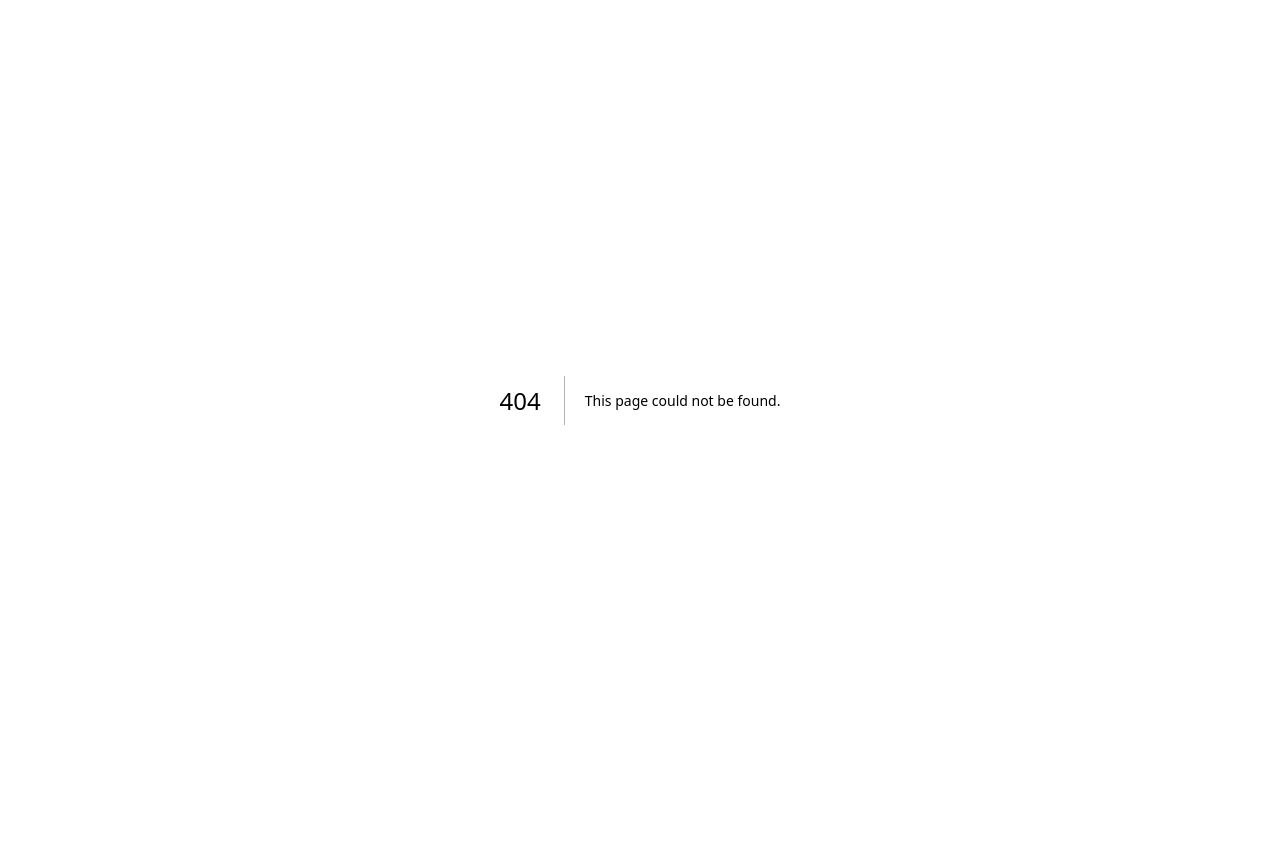
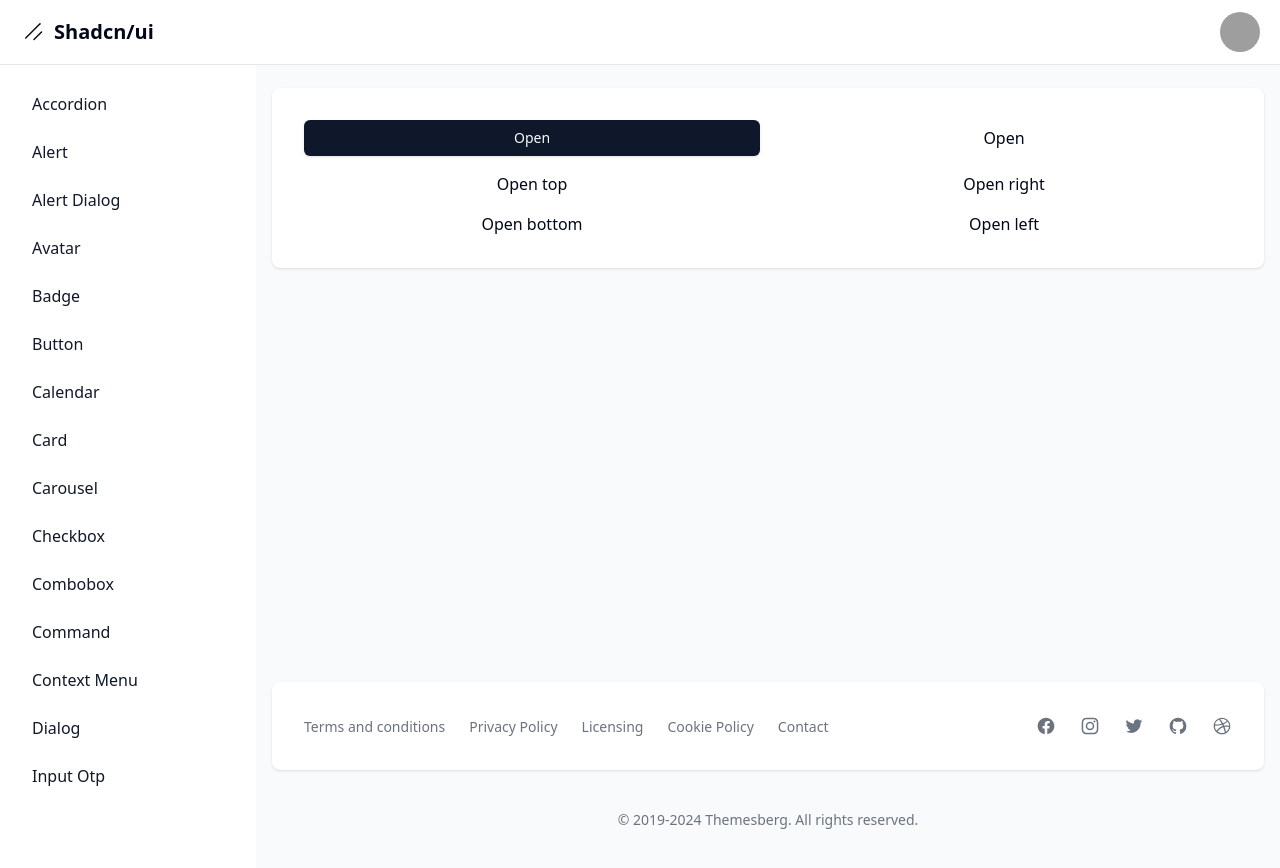
Before and after one commit to Ruli-AlSe/shadcn-dashboard, a Next.js app: page /dashboard/sheet in a window 1280 px wide. Before the commit this address had no page. Before the commit the page ends 800 px from the top, so only its background shows below. Built offline with nearby package versions, Linux system fonts and the light colour scheme; grey boxes are pictures that could not be loaded.

Commit message:
Install and test progress and sheet components

```diff
--- a/package.json
+++ b/package.json
@@ -18,6 +18,7 @@
     "@radix-ui/react-label": "^2.1.1",
     "@radix-ui/react-menubar": "^1.1.4",
     "@radix-ui/react-popover": "^1.1.4",
+    "@radix-ui/react-progress": "^1.1.1",
     "@radix-ui/react-slot": "^1.1.1",
     "class-variance-authority": "^0.7.1",
     "clsx": "^2.1.1",
--- a/src/app/dashboard/layout.tsx
+++ b/src/app/dashboard/layout.tsx
@@ -21,6 +21,8 @@
   { name: 'context menu', href: 'context-menu' },
   { name: 'menubar', href: 'menubar' },
   { name: 'input otp', href: 'input-otp' },
+  { name: 'progress', href: 'progress' },
+  { name: 'sheet', href: 'sheet' },
 ].sort((a, b) => a.name.localeCompare(b.name));
 
 export default function DashboardLayout({ children }: { children: React.ReactNode }) {
--- /dev/null
+++ b/src/app/dashboard/progress/page.tsx
@@ -0,0 +1,40 @@
+'use client';
+
+import { Progress } from '@/components/ui/progress';
+import { cn } from '@/lib/utils';
+import { useState, useEffect } from 'react';
+
+export default function Page() {
+  const [progress, setProgress] = useState(0);
+
+  useEffect(() => {
+    const interval = setInterval(() => {
+      setProgress((prev) => {
+        if (prev > 100) {
+          clearInterval(interval);
+
+          return 100;
+        }
+
+        return prev + 1;
+      });
+    }, 100);
+
+    return () => {
+      clearInterval(interval);
+    };
+  }, []);
+
+  return (
+    <div>
+      <Progress
+        value={progress}
+        indicatorColor={cn({
+          'bg-red-500': progress < 50,
+          'bg-yellow-500': progress > 50 && progress < 80,
+          'bg-green-500': progress > 80,
+        })}
+      />
+    </div>
+  );
+}
--- /dev/null
+++ b/src/app/dashboard/sheet/page.tsx
@@ -0,0 +1,51 @@
+'use client';
+
+import { useState } from 'react';
+import { Button } from '@/components/ui/button';
+import {
+  Sheet,
+  SheetContent,
+  SheetDescription,
+  SheetHeader,
+  SheetTitle,
+  SheetTrigger,
+} from '@/components/ui/sheet';
+
+const SHEET_SIDES = ['top', 'right', 'bottom', 'left'] as const;
+
+export default function SheetPage() {
+  const [open, setOpen] = useState(false);
+  return (
+    <div className="grid grid-cols-2 gap-4">
+      <Button onClick={() => setOpen(true)}>Open</Button>
+
+      <Sheet open={open} onOpenChange={setOpen}>
+        <SheetTrigger>Open</SheetTrigger>
+        <SheetContent>
+          <SheetHeader>
+            <SheetTitle>Are you absolutely sure?</SheetTitle>
+            <SheetDescription>
+              This action cannot be undone. This will permanently delete your account and remove
+              your data from our servers.
+            </SheetDescription>
+          </SheetHeader>
+        </SheetContent>
+      </Sheet>
+
+      {SHEET_SIDES.map((side) => (
+        <Sheet key={side}>
+          <SheetTrigger>Open {side}</SheetTrigger>
+          <SheetContent side={side}>
+            <SheetHeader>
+              <SheetTitle>Are you absolutely sure?</SheetTitle>
+              <SheetDescription>
+                This action cannot be undone. This will permanently delete your account and remove
+                your data from our servers.
+              </SheetDescription>
+            </SheetHeader>
+          </SheetContent>
+        </Sheet>
+      ))}
+    </div>
+  );
+}
--- /dev/null
+++ b/src/components/ui/progress.tsx
@@ -0,0 +1,30 @@
+'use client';
+
+import * as React from 'react';
+import * as ProgressPrimitive from '@radix-ui/react-progress';
+
+import { cn } from '@/lib/utils';
+
+interface CustomProps extends React.ComponentPropsWithoutRef<typeof ProgressPrimitive.Root> {
+  indicatorColor?: string;
+}
+
+const Progress = React.forwardRef<
+  React.ElementRef<typeof ProgressPrimitive.Root>,
+  CustomProps
+  // React.ComponentPropsWithoutRef<typeof ProgressPrimitive.Root>
+>(({ className, value, indicatorColor = 'bg-primary', ...props }, ref) => (
+  <ProgressPrimitive.Root
+    ref={ref}
+    className={cn('relative h-2 w-full overflow-hidden rounded-full bg-primary/20', className)}
+    {...props}
+  >
+    <ProgressPrimitive.Indicator
+      className={cn('h-full w-full flex-1 transition-all', indicatorColor)}
+      style={{ transform: `translateX(-${100 - (value || 0)}%)` }}
+    />
+  </ProgressPrimitive.Root>
+));
+Progress.displayName = ProgressPrimitive.Root.displayName;
+
+export { Progress };
--- /dev/null
+++ b/src/components/ui/sheet.tsx
@@ -0,0 +1,140 @@
+"use client"
+
+import * as React from "react"
+import * as SheetPrimitive from "@radix-ui/react-dialog"
+import { cva, type VariantProps } from "class-variance-authority"
+import { X } from "lucide-react"
+
+import { cn } from "@/lib/utils"
+
+const Sheet = SheetPrimitive.Root
+
+const SheetTrigger = SheetPrimitive.Trigger
+
+const SheetClose = SheetPrimitive.Close
+
+const SheetPortal = SheetPrimitive.Portal
+
+const SheetOverlay = React.forwardRef<
+  React.ElementRef<typeof SheetPrimitive.Overlay>,
+  React.ComponentPropsWithoutRef<typeof SheetPrimitive.Overlay>
+>(({ className, ...props }, ref) => (
+  <SheetPrimitive.Overlay
+    className={cn(
+      "fixed inset-0 z-50 bg-black/80  data-[state=open]:animate-in data-[state=closed]:animate-out data-[state=closed]:fade-out-0 data-[state=open]:fade-in-0",
+      className
+    )}
+    {...props}
+    ref={ref}
+  />
+))
+SheetOverlay.displayName = SheetPrimitive.Overlay.displayName
+
+const sheetVariants = cva(
+  "fixed z-50 gap-4 bg-background p-6 shadow-lg transition ease-in-out data-[state=closed]:duration-300 data-[state=open]:duration-500 data-[state=open]:animate-in data-[state=closed]:animate-out",
+  {
+    variants: {
+      side: {
+        top: "inset-x-0 top-0 border-b data-[state=closed]:slide-out-to-top data-[state=open]:slide-in-from-top",
+        bottom:
+          "inset-x-0 bottom-0 border-t data-[state=closed]:slide-out-to-bottom data-[state=open]:slide-in-from-bottom",
+        left: "inset-y-0 left-0 h-full w-3/4 border-r data-[state=closed]:slide-out-to-left data-[state=open]:slide-in-from-left sm:max-w-sm",
+        right:
+          "inset-y-0 right-0 h-full w-3/4 border-l data-[state=closed]:slide-out-to-right data-[state=open]:slide-in-from-right sm:max-w-sm",
+      },
+    },
+    defaultVariants: {
+      side: "right",
+    },
+  }
+)
+
+interface SheetContentProps
+  extends React.ComponentPropsWithoutRef<typeof SheetPrimitive.Content>,
+    VariantProps<typeof sheetVariants> {}
+
+const SheetContent = React.forwardRef<
+  React.ElementRef<typeof SheetPrimitive.Content>,
+  SheetContentProps
+>(({ side = "right", className, children, ...props }, ref) => (
+  <SheetPortal>
+    <SheetOverlay />
+    <SheetPrimitive.Content
+      ref={ref}
+      className={cn(sheetVariants({ side }), className)}
+      {...props}
+    >
+      <SheetPrimitive.Close className="absolute right-4 top-4 rounded-sm opacity-70 ring-offset-background transition-opacity hover:opacity-100 focus:outline-none focus:ring-2 focus:ring-ring focus:ring-offset-2 disabled:pointer-events-none data-[state=open]:bg-secondary">
+        <X className="h-4 w-4" />
+        <span className="sr-only">Close</span>
+      </SheetPrimitive.Close>
+      {children}
+    </SheetPrimitive.Content>
+  </SheetPortal>
+))
+SheetContent.displayName = SheetPrimitive.Content.displayName
+
+const SheetHeader = ({
+  className,
+  ...props
+}: React.HTMLAttributes<HTMLDivElement>) => (
+  <div
+    className={cn(
+      "flex flex-col space-y-2 text-center sm:text-left",
+      className
+    )}
+    {...props}
+  />
+)
+SheetHeader.displayName = "SheetHeader"
+
+const SheetFooter = ({
+  className,
+  ...props
+}: React.HTMLAttributes<HTMLDivElement>) => (
+  <div
+    className={cn(
+      "flex flex-col-reverse sm:flex-row sm:justify-end sm:space-x-2",
+      className
+    )}
+    {...props}
+  />
+)
+SheetFooter.displayName = "SheetFooter"
+
+const SheetTitle = React.forwardRef<
+  React.ElementRef<typeof SheetPrimitive.Title>,
+  React.ComponentPropsWithoutRef<typeof SheetPrimitive.Title>
+>(({ className, ...props }, ref) => (
+  <SheetPrimitive.Title
+    ref={ref}
+    className={cn("text-lg font-semibold text-foreground", className)}
+    {...props}
+  />
+))
+SheetTitle.displayName = SheetPrimitive.Title.displayName
+
+const SheetDescription = React.forwardRef<
+  React.ElementRef<typeof SheetPrimitive.Description>,
+  React.ComponentPropsWithoutRef<typeof SheetPrimitive.Description>
+>(({ className, ...props }, ref) => (
+  <SheetPrimitive.Description
+    ref={ref}
+    className={cn("text-sm text-muted-foreground", className)}
+    {...props}
+  />
+))
+SheetDescription.displayName = SheetPrimitive.Description.displayName
+
+export {
+  Sheet,
+  SheetPortal,
+  SheetOverlay,
+  SheetTrigger,
+  SheetClose,
+  SheetContent,
+  SheetHeader,
+  SheetFooter,
+  SheetTitle,
+  SheetDescription,
+}
```
Also changed, not shown: 1 other file (tests, documents, lock files or other folders).
